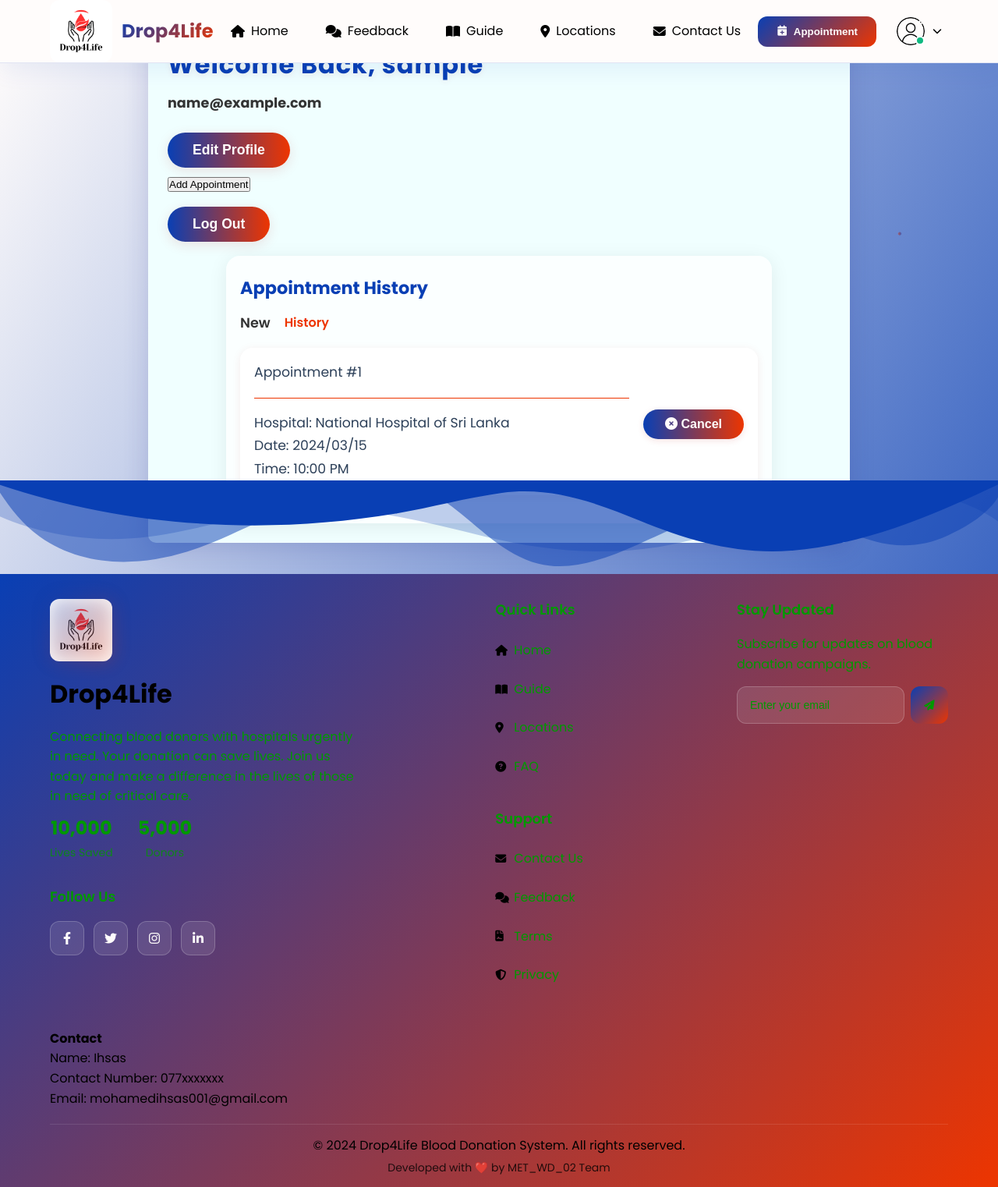
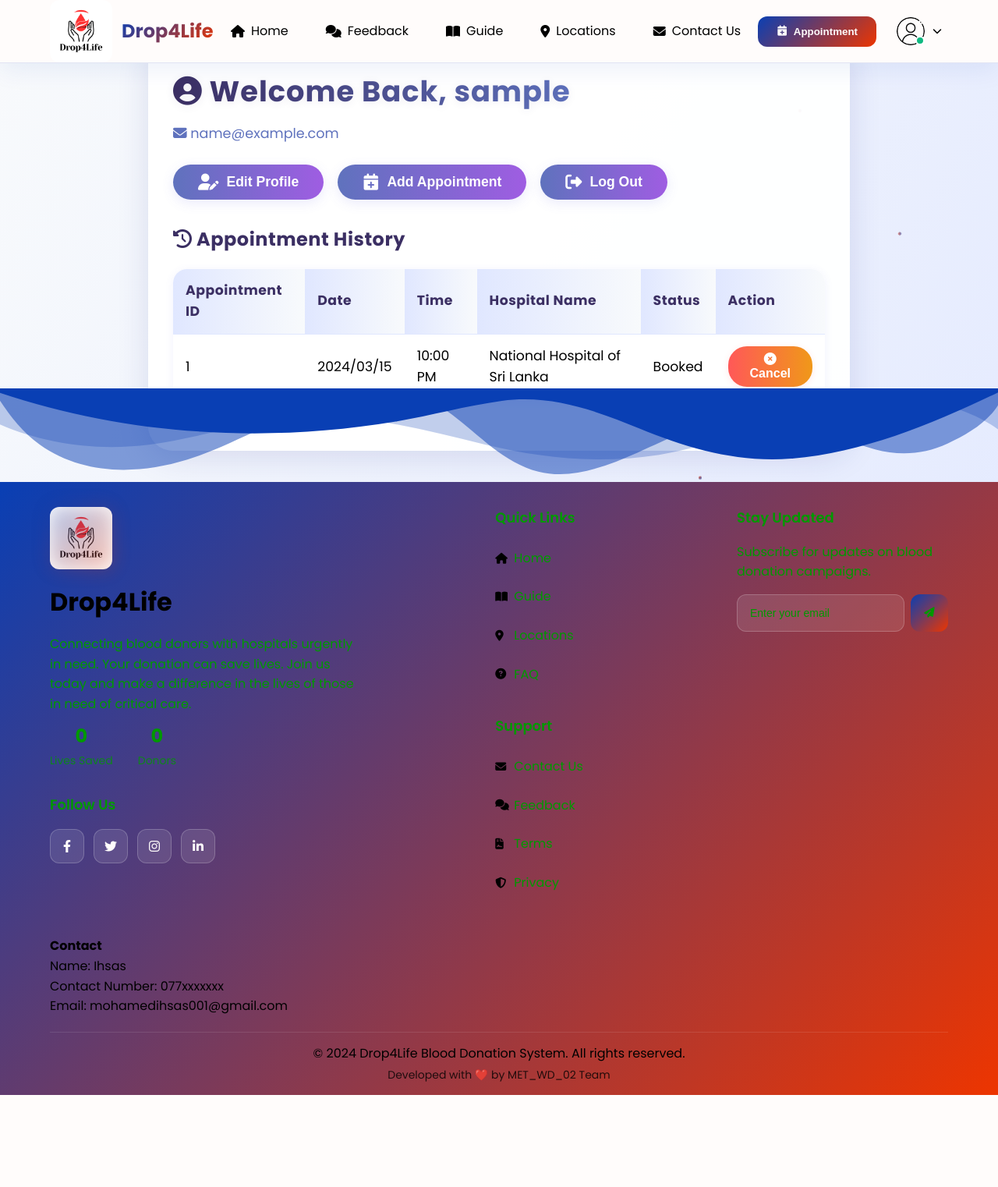
Before and after one commit to Ihsas01/Drop4Life-Blood-Donation, a PHP site: page /donor_panel.php in a window 1280 px wide. Shown: the whole page at 78% size. After the commit the page ends 1404 px from the top, so only its background shows below. Run offline with PHP 8.4, Linux system fonts and the light colour scheme; the visitor is signed in with stand-in values (Sample User, id 1); data comes from the database, SQL or seed files in the repository.

Commit message:
Update donor_panel.php

```diff
--- a/donor_panel.php
+++ b/donor_panel.php
@@ -25,43 +25,204 @@ $result = $con->query($sql);
   <meta name="viewport" content="width=device-width, initial-scale=1.0">
   <title>Donor Panel</title>
   <link rel="stylesheet" href="css/donor_panel.css" />
-  <script src="js/modern-ui.js" defer></script>
+  <link rel="stylesheet" href="https://cdnjs.cloudflare.com/ajax/libs/font-awesome/6.4.0/css/all.min.css">
   <style>
-    .panel-buttons { margin-bottom: 24px; }
-    .panel-buttons button { margin-right: 12px; }
-    table { border-collapse: collapse; width: 100%; }
-    th, td { border: 1px solid #ddd; padding: 8px; text-align: left; }
-    th { background-color: #f2f2f2; }
-    .frame { background-color: azure; border-radius: 10px; width: 96%; margin: 32px auto; padding: 24px; }
-    .row1 { margin-bottom: 18px; }
-    .title { font-size: 2rem; font-weight: bold; }
-    .head { font-size: 1.1rem; color: #333; }
+    body {
+      background: linear-gradient(120deg, #f8fafc 0%, #e0e7ff 100%);
+      min-height: 100vh;
+      margin: 0;
+      font-family: 'Poppins', Arial, sans-serif;
+      overflow-x: hidden;
+    }
+    .modern-panel {
+      max-width: 900px;
+      margin: 48px auto 32px auto;
+      background: rgba(255,255,255,0.95);
+      border-radius: 32px;
+      box-shadow: 0 8px 40px 0 rgba(31,38,135,0.13);
+      padding: 40px 32px 48px 32px;
+      position: relative;
+      overflow: hidden;
+      animation: fadeInPanel 1.2s cubic-bezier(.4,0,.2,1);
+    }
+    @keyframes fadeInPanel {
+      from { opacity: 0; transform: translateY(60px) scale(0.98); }
+      to { opacity: 1; transform: translateY(0) scale(1); }
+    }
+    .modern-header-row {
+      display: flex;
+      flex-direction: column;
+      align-items: flex-start;
+      gap: 8px;
+      margin-bottom: 32px;
+    }
+    .modern-title {
+      font-size: 2.3rem;
+      font-weight: 800;
+      color: #3b2f63;
+      letter-spacing: 1px;
+      margin-bottom: 2px;
+      text-shadow: 0 2px 12px rgba(59,47,99,0.08);
+      background: linear-gradient(90deg, #3b2f63 0%, #5f72bd 100%);
+      -webkit-background-clip: text;
+      -webkit-text-fill-color: transparent;
+      background-clip: text;
+    }
+    .modern-email {
+      font-size: 1.1rem;
+      color: #5f72bd;
+      margin-bottom: 8px;
+      font-weight: 500;
+    }
+    .modern-actions {
+      display: flex;
+      gap: 18px;
+      margin-top: 10px;
+    }
+    .modern-btn {
+      padding: 12px 32px;
+      font-size: 1.1rem;
+      font-weight: 600;
+      border: none;
+      border-radius: 32px;
+      background: linear-gradient(90deg, #5f72bd 0%, #9f5de2 100%);
+      color: #fff;
+      cursor: pointer;
+      box-shadow: 0 4px 16px rgba(95,93,226,0.13);
+      transition: background 0.3s, transform 0.2s, box-shadow 0.3s;
+      position: relative;
+      overflow: hidden;
+      outline: none;
+      display: flex;
+      align-items: center;
+      gap: 10px;
+    }
+    .modern-btn i {
+      font-size: 1.2em;
+    }
+    .modern-btn:hover, .modern-btn:focus {
+      background: linear-gradient(90deg, #9f5de2 0%, #5f72bd 100%);
+      transform: scale(1.06) translateY(-2px);
+      box-shadow: 0 8px 32px rgba(95,93,226,0.18);
+    }
+    .modern-section-title {
+      font-size: 1.5rem;
+      color: #3b2f63;
+      font-weight: 700;
+      margin-bottom: 18px;
+      margin-top: 32px;
+      letter-spacing: 0.5px;
+    }
+    .modern-table {
+      width: 100%;
+      border-collapse: collapse;
+      background: rgba(255,255,255,0.98);
+      border-radius: 18px;
+      overflow: hidden;
+      box-shadow: 0 2px 12px rgba(95,93,226,0.08);
+      margin-bottom: 18px;
+      animation: fadeInUp 1.1s cubic-bezier(.4,0,.2,1);
+    }
+    @keyframes fadeInUp {
+      from { opacity: 0; transform: translateY(40px); }
+      to { opacity: 1; transform: translateY(0); }
+    }
+    .modern-table th, .modern-table td {
+      padding: 14px 16px;
+      text-align: left;
+      border-bottom: 1px solid #e0e7ff;
+      font-size: 1.08rem;
+    }
+    .modern-table th {
+      background: linear-gradient(90deg, #e0e7ff 0%, #f8fafc 100%);
+      color: #3b2f63;
+      font-weight: 700;
+      letter-spacing: 0.5px;
+      border-top: none;
+    }
+    .modern-table tr:last-child td {
+      border-bottom: none;
+    }
+    .modern-table tr {
+      transition: background 0.2s;
+    }
+    .modern-table tr:hover {
+      background: #f3f0fa;
+    }
+    .modern-cancel-btn {
+      padding: 8px 22px;
+      font-size: 1rem;
+      font-weight: 600;
+      border: none;
+      border-radius: 24px;
+      background: linear-gradient(90deg, #ff5858 0%, #f09819 100%);
+      color: #fff;
+      cursor: pointer;
+      box-shadow: 0 2px 8px rgba(255,88,88,0.13);
+      transition: background 0.3s, transform 0.2s, box-shadow 0.3s;
+      outline: none;
+    }
+    .modern-cancel-btn:hover, .modern-cancel-btn:focus {
+      background: linear-gradient(90deg, #f09819 0%, #ff5858 100%);
+      transform: scale(1.05) translateY(-1px);
+      box-shadow: 0 6px 24px rgba(255,88,88,0.18);
+    }
+    .modern-empty {
+      text-align: center;
+      color: #aaa;
+      font-size: 1.1rem;
+      margin: 32px 0 16px 0;
+      letter-spacing: 0.5px;
+    }
+    @media (max-width: 700px) {
+      .modern-panel { padding: 18px 4vw 32px 4vw; }
+      .modern-header-row { gap: 4px; }
+      .modern-title { font-size: 1.4rem; }
+      .modern-section-title { font-size: 1.1rem; }
+      .modern-table th, .modern-table td { padding: 10px 6px; font-size: 0.98rem; }
+      .modern-actions { flex-direction: column; gap: 10px; }
+    }
   </style>
+  <script>
+    // Animate table rows on scroll
+    document.addEventListener('DOMContentLoaded', function() {
+      const rows = document.querySelectorAll('.modern-table tbody tr');
+      rows.forEach((row, i) => {
+        row.style.opacity = 0;
+        row.style.transform = 'translateY(30px)';
+        setTimeout(() => {
+          row.style.transition = 'all 0.7s cubic-bezier(.4,0,.2,1)';
+          row.style.opacity = 1;
+          row.style.transform = 'translateY(0)';
+        }, 120 * i);
+      });
+    });
+  </script>
 </head>
 <body>
-  <main class="frame">
-    <section class="sec1">
-      <div class="row1">
-        <h2 class="title">Welcome Back, <?php echo htmlspecialchars($username); ?></h2>
-        <div><h5 class="head"><?php echo htmlspecialchars($email); ?></h5></div>
-        <div class="but1">
-          <button class="editB hero-btn-modern" onclick="window.location='donor_edit.php'">Edit Profile</button>
-        </div>
-        <div class="but1">
-          <button class="hero-btn-modern" onclick="window.location='donor_appointment.php'">Add Appointment</button>
-        </div>
-        <div class="but3">
-          <button class="logout hero-btn-modern" onclick="window.location='logout.php'">Log Out</button>
+  <main class="modern-panel">
+    <div class="modern-header-row">
+      <div class="modern-title"><i class="fas fa-user-circle"></i> Welcome Back, <?php echo htmlspecialchars($username); ?></div>
+      <div class="modern-email"><i class="fas fa-envelope"></i> <?php echo htmlspecialchars($email); ?></div>
+      <div class="modern-actions">
+        <button class="modern-btn" onclick="window.location='donor_edit.php'"><i class="fas fa-user-edit"></i> Edit Profile</button>
+        <button class="modern-btn" onclick="window.location='donor_appointment.php'"><i class="fas fa-calendar-plus"></i> Add Appointment</button>
+        <button class="modern-btn" onclick="window.location='logout.php'"><i class="fas fa-sign-out-alt"></i> Log Out</button>
       </div>
     </div>
-    </section>
-    <section class="sec2">
-      <div class="container">
-        <h4>Appointment History</h4>
-        <div class="hyperL">
-          <label>New</label>
-          <a href="donor_appointment_history.php">History</a>
-        </div>
+    <div class="modern-section-title"><i class="fas fa-history"></i> Appointment History</div>
+    <table class="modern-table">
+      <thead>
+        <tr>
+          <th>Appointment ID</th>
+          <th>Date</th>
+          <th>Time</th>
+          <th>Hospital Name</th>
+          <th>Status</th>
+          <th>Action</th>
+        </tr>
+      </thead>
+      <tbody>
       <?php
       if ($result && mysqli_num_rows($result) > 0) {
         while ($row = mysqli_fetch_assoc($result)) {
@@ -69,30 +230,33 @@ $result = $con->query($sql);
           $AppointmentDate = $row['A_Date'];
           $AppointmentTime = $row['ATM'];
           $HospitalName = $row['H_Name'];
-        ?>
-            <div class="temp reveal-on-scroll visible">
-              <div class="info">
-                <label>Appointment #<?php echo htmlspecialchars($AppointmentID); ?></label>
-                <hr>
-                <label>Hospital: <?php echo htmlspecialchars($HospitalName); ?></label>
-                <label>Date: <?php echo htmlspecialchars($AppointmentDate); ?></label>
-                <label>Time: <?php echo htmlspecialchars($AppointmentTime); ?></label>
-              </div>
-              <form method="post">
-                <input type="hidden" name="AppointmentID" value="<?php echo htmlspecialchars($AppointmentID); ?>">
-                <button class="Cancelled hero-btn-modern" name="Cancel" type="submit" onclick="return confirm('Are You Sure ?')" aria-label="Cancel Appointment">
-                  <i class="fa fa-times-circle"></i> Cancel
-                </button>
-              </form>
-            </div>
-        <?php
+          $Status = $row['Status'] ? 'Booked' : 'Cancelled';
+          echo '<tr>';
+          echo '<td>' . htmlspecialchars($AppointmentID) . '</td>';
+          echo '<td>' . htmlspecialchars($AppointmentDate) . '</td>';
+          echo '<td>' . htmlspecialchars($AppointmentTime) . '</td>';
+          echo '<td>' . htmlspecialchars($HospitalName) . '</td>';
+          echo '<td>' . $Status . '</td>';
+          echo '<td>';
+          if ($Status === 'Booked') {
+            echo '<form method="post" style="display:inline;">';
+            echo '<input type="hidden" name="AppointmentID" value="' . htmlspecialchars($AppointmentID) . '">';
+            echo '<button class="modern-cancel-btn" name="Cancel" type="submit" onclick="return confirm(\'Are You Sure ?\')" aria-label="Cancel Appointment">';
+            echo '<i class="fa fa-times-circle"></i> Cancel';
+            echo '</button>';
+            echo '</form>';
+          } else {
+            echo '<span style="color:#aaa;">-</span>';
+          }
+          echo '</td>';
+          echo '</tr>';
         }
       } else {
-          echo '<div class="empty-message">No appointments found.</div>';
+        echo '<tr><td colspan="6" class="modern-empty">No appointments found.</td></tr>';
       }
       ?>
-      </div>
-    </section>
+      </tbody>
+    </table>
   </main>
 </body>
 <?php require 'footer.php'; ?>
```
Lines whose indentation alone changed are shown as unchanged.
